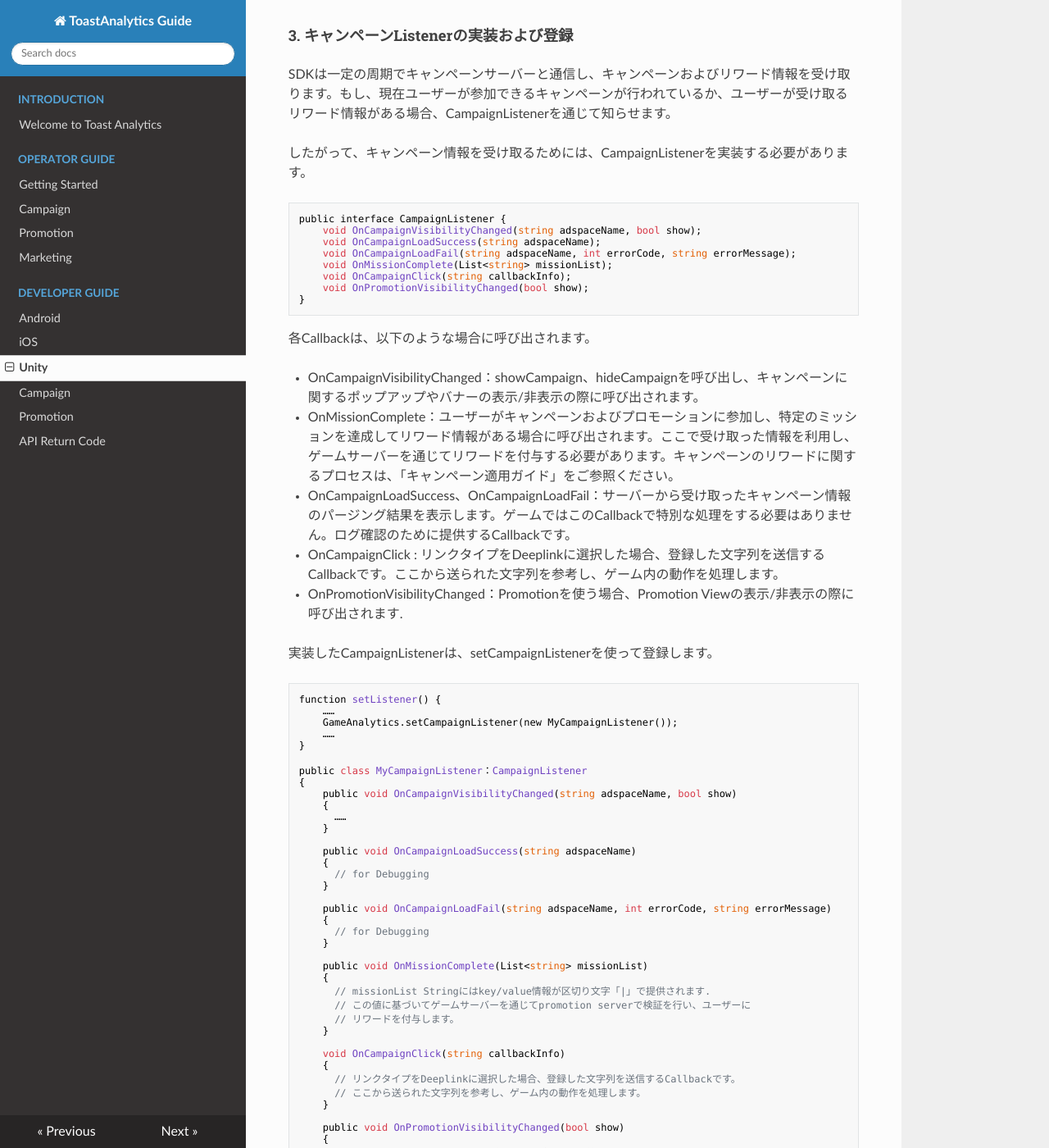
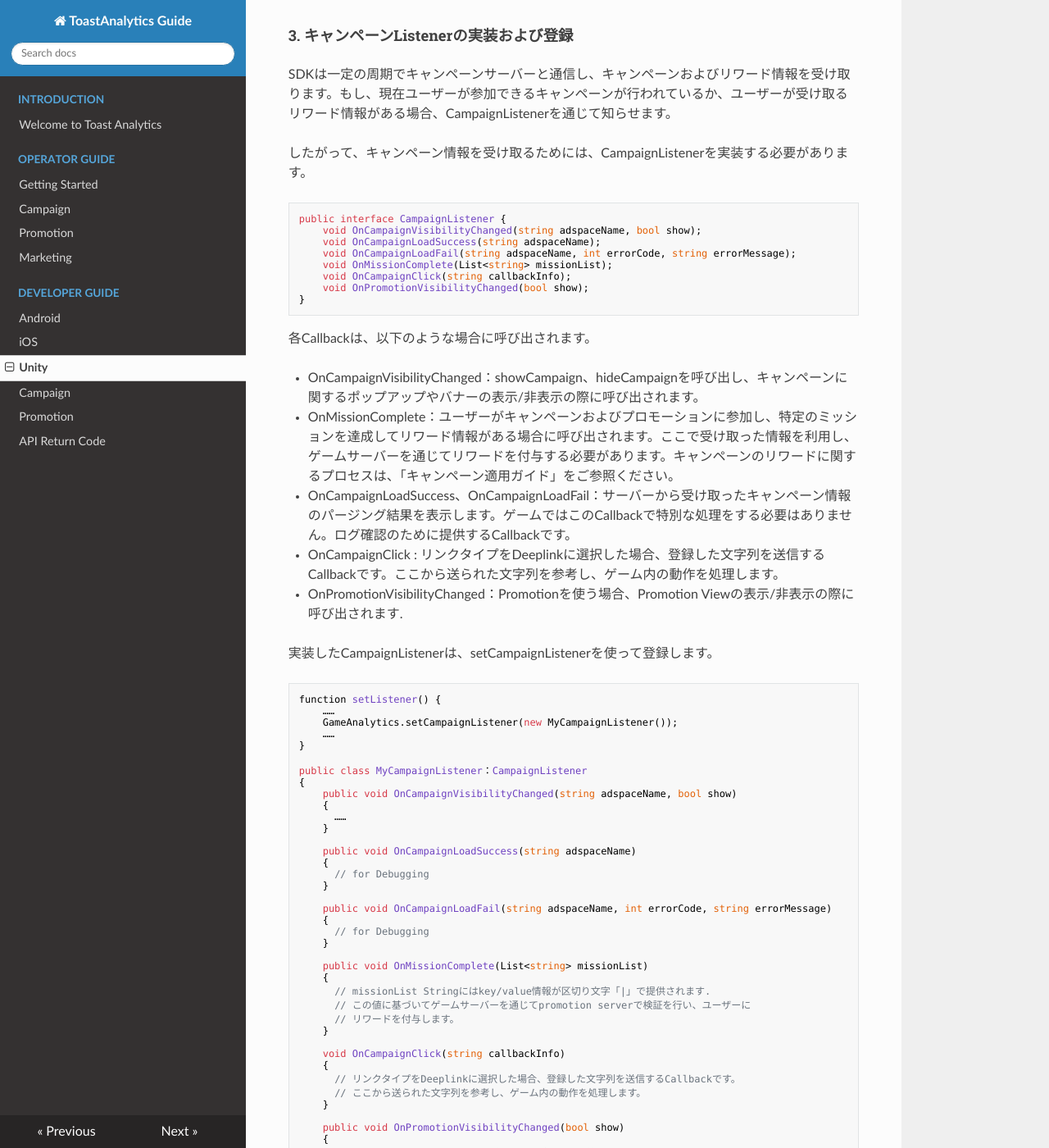
Before and after one commit to ToastAnalytics/ToastAnalytics_JA, an MkDocs documentation site: the page built from docs/Developer/6. Unity Developer Guide.md, in a window 1280 px wide and 1400 px high, scrolled down 8745 px. Shown: the whole window at 82% size. Built offline with MkDocs 1.6.1, drawn with Linux system fonts in a browser that asks for light colours; nearby versions of some CDN libraries; old or Windows-style settings are respelled for this version of MkDocs; some of the changed text lies outside the part shown.

Commit message:
Update 6. Unity Developer Guide.md

````diff
--- a/docs/Developer/6. Unity Developer Guide.md
+++ b/docs/Developer/6. Unity Developer Guide.md
@@ -81,7 +81,7 @@ SDKを使うためには、アプリ登録後に発行される「アプリ認
 GameAnalytics SDKを使うためには、SDK初期化を先に行う必要があります。
 GameAnalytics クラスのinitializeSDK関数は、SDK初期化を行う関数です。この関数は内部で必要なデータ（デバイス情報、アプリ設定情報）を確認し、ログ送信のための環境を設定する作業を行います。
 
-```c#
+```cs
 using UnityEngine;
 using System;
 using System.Collections.Generic;
@@ -120,7 +120,7 @@ Advertise IDを基準として使うのが一般的ですが、ゲームで特
 
 以下のコードは、User IDをユーザー区分基準として使う場合です。
 
-```c#
+```cs
 using UnityEngine;
 using System;
 using System.Collections.Generic;
@@ -169,7 +169,7 @@ traceDeactivationを呼び出すと、traceActivationとtraceDeactivationの間
 Background/Foregroundの移動の際、上記の関数を呼び出さないと、ゲーム利用時間を正確に測定することができないため、このAPIは必ず呼び出さなければなりません。
 DAUは一日にtraceActivationを呼び出したユーザー（Advertise IDまたはUser ID基準）の重複を除いた数値で計算されます。
 
-```c#
+```cs
 void OnApplicationPause(bool paused) {
 
     if(paused) {
@@ -191,7 +191,7 @@ Currencyは、ISO-4217(<http://en.wikipedia.org/wiki/ISO_4217>)で定義した
 $0.99の宝石を購入する場合、次のようになります。
 （ここで、「GEM_10」は、ゲームに定義されているItemのCodeです。Unit Costは、そのアイテムの単位価格、Paymentは実際にユーザーが使った金額です。Levelは購入したユーザーのLevelを入力します。）
 
-```c#
+```cs
 GameAnalytics.tracePurchase("GEM_10", 0.99f, 0.99f, "USD", 10);
 ```
 
@@ -200,13 +200,13 @@ GameAnalytics.tracePurchase("GEM_10", 0.99f, 0.99f, "USD", 10);
 IAPを通じて宝石10個を購入した場合、以下のように使います。
 （「CODE_IAP」は、ゲームに定義されているCodeです。1次通貨の場合、Typeは0、2次通貨の場合は1を使います。）
 
-```c#
+```cs
 GameAnalytics.traceMoneyAcquisition("CODE_IAP", "0", 10, 10);
 ```
 
 宝石10個でチェリーを100個購入した場合は、次のようになります。
 
-```c#
+```cs
 // 1次通貨の使用
 GameAnalytics.traceMoneyConsumption("CODE_USE_GEM", "0", 10, 10);
 
@@ -221,13 +221,15 @@ GameAnalytics.traceMoneyAcquisition("CODE_BUY_CHERRY", "1", 100, 10);
 ユーザーレベルが10に変更される場合、以下のように呼び出します。一人のユーザーのレベルは、必ず上がらなければなりません。レベルが下がるとデータを正確に測定することができません。
 例えば、「Candy Crush Sage」のようなステージ型のゲームで、ステージをレベルとして捉えます。このような場合は、ステージへの初回アクセスのみレベルアップログを記録します。もし、前のステージに戻ってプレイし直す場合、レベルアップログは残しません。
 また、他のAPIに送信されるlevel値も、現在プレイしているステージではなく、ユーザーの最高ステージをレベル値として使う必要があります。
-```c#
+
+```cs
 GameAnalytics.traceLevelUp(10);
 ```
 
 ####4. 友だち
 ユーザーの友だちの数を登録します。一般的にアプリの起動後、友だち情報の読み込みが全て完了したタイミングで呼び出します。
-```c#
+
+```cs
 GameAnalytics.traceFriendCount(100);
 ```
 
@@ -263,7 +265,7 @@ SDKは一定の周期でキャンペーンサーバーと通信し、キャン
 
 したがって、キャンペーン情報を受け取るためには、CampaignListenerを実装する必要があります。
 
-```c#
+```cs
 public interface CampaignListener {
     void OnCampaignVisibilityChanged(string adspaceName, bool show);
     void OnCampaignLoadSuccess(string adspaceName);
@@ -283,7 +285,8 @@ public interface CampaignListener {
 - OnPromotionVisibilityChanged：Promotionを使う場合、Promotion Viewの表示/非表示の際に呼び出されます.
 
 実装したCampaignListenerは、setCampaignListenerを使って登録します。
-```c#
+
+```cs
 function setListener() {
     ……
     GameAnalytics.setCampaignListener(new MyCampaignListener());
@@ -337,7 +340,8 @@ public class MyCampaignListener：CampaignListener
 showCampaign()メソッドは、該当するadspaceを使うキャンペーンがなければ動かないため、キャンペーンポップアップ/バナーを表示すると予想されるゲーム内の複数のポイントに、それぞれ違うadspaceNameで関数を呼び出しておくと、それ以降のポップアップ/バナーの表示は、別のゲームクライアントの修正無しでゲームの利用者がAnalyticsウェブサイトにキャンペーンを登録する作業だけで可能になります。
 
 Adspaceの登録方法は、「キャンペーンテストガイド」をご参照ください。
-```c#
+
+```cs
 public static int showCampaign(string adspaceName)
 public static int showCampaign(string adspaceName, AnimationType animation, int lifeTime)
 public static int hideCampaign(string adspaceName)
@@ -350,12 +354,14 @@ public static int hideCampaign(string adspaceName, AnimationType animation)
 ゲームごとに特定イベントを定義し、分析したい場合に使います。
 
 例えば、Fever Time Itemを使う場合、次のようになります。使われた全てのコードは、ゲームで定義して使います。以下の例題は、特定ステージにおけるアイテム変動を追跡するために定義したコードです。
-```c#
+
+```cs
 GameAnalytics.traceEvent("ITEM", "ITEM_USE", "FEVER", "STAGE_10", 1, 10);
 ```
 
 特定レベルにおけるボスバトルの結果を追跡する時も使います。
-```c#
+
+```cs
 GameAnalytics.traceEvent("STAGE", "STAGE_BOSS_VICTORY", "DRAGON_VALLEY", "BOSS_MOB", 1, 10);
 ```
 
@@ -385,7 +391,8 @@ Analytics設定ページでプロモーション情報を登録してから、
 「isPromotionAvailable()」でプロモーションの実施可否を確認することができます。プロモーション実施が可能な状態であれば、「getPromotionButtonImagePath()」関数を利用し、ボタン画像のパスを確認して、ゲームで適切な場所にボタンを作成します（ボタン画像はPNGタイプで保存します）。
 
 （Analytics設定に登録した画像を使わず、ゲーム配信パッケージに含まれている画像を使ってボタンを作成することも可能です。ただし、この場合も、プロモーションの実施可否を必ず確認-isPromotionAvailable-した後、ボタンを作成する必要があります。）
-```c#
+
+```cs
 if (GameAnalytics.isPromotionAvailable() == true) {
     Debug.Log ("Show Toast Promotion Button");
     string buttonImagePath = GameAnalytics.getPromotionButtonImagePath();
@@ -403,7 +410,8 @@ if (GameAnalytics.isPromotionAvailable() == true) {
 プロモーションボタンをタッチする場合、「launchPromotionPage()」を呼び出し、プロモーションを実施します。
 
 （プロモーションのリワード付与有無を確認するためにユーザーIDを使います。 launchPromotionPageを呼び出す前にsetUserIdを呼び出し、ユーザーIDを入力する必要があります。プロモーションを使う状況であるため、setUserIdの2番目の引数を「true」に設定します。）
-```c#
+
+```cs
 private void touchPromotionButton() {
     ……
     GameAnalytics.launchPromotionPage();
@@ -418,6 +426,7 @@ Promotion Viewが実行されてから消える際、「OnPromotionVisibilityCha
 横/縦画面を固定させるためには、android:screenOrientationを利用すると設定できます。
 
 (<http://developer.android.com/guide/topics/manifest/activity-element.html#screen>)
+
 ```xml
 <activity
     android:configChanges="keyboard|keyboardHidden|orientation|
@@ -428,6 +437,7 @@ Promotion Viewが実行されてから消える際、「OnPromotionVisibilityCha
 さらに、アプリインストール/起動時に広告効果を測定するために、Install Receiverを登録する必要があります。
 
 Install Receiverはプロモーションを通じてアプリをインストールした場合（Google Playのみ可能）、効果測定のために必要です。Execution Receiverは、アプリがインストールされている場合、プロモーションを通じて実施効果を測定するために必要です。
+
 ```xml
 <receiver android:name="com.toast.android.analytics.InstallReferrerReceiver" android:exported="true">
     <intent-filter>
@@ -459,7 +469,8 @@ Install Receiverはプロモーションを通じてアプリをインストー
 特定区間における所要時間が測定できます。例えば、チュートリアルの所要時間やSceneの切替にかかる時間を測定したい場合など、時間の測定が必要な任意区間で使用できます。
 
 Intro Sceneを読み込む時間を測定したい場合、以下のように使います。「INTRO_LOADING」は、特定区間に対し、ゲームで定義する値です。
-```c#
+
+```cs
 void onStart() {
     GameAnalytics.traceStartSpeed("INTRO_LOADING");
 }
@@ -474,7 +485,7 @@ void onLoadCompleted() {
 Facebook広告を通じたアプリインストールを追跡できます。本機能は、Facebookで提供しているDeep Linking機能を参照します。上記に関する詳細及びテスト方法は、Facebook提供のドキュメント（https://developers.facebook.com/docs/app-ads/deep-linking）を参考にしてください。FB.Mobile.FetchDeferredAppLinkDataは、Facebook SDKで提供しているAPIです。
 (https://developers.facebook.com/docs/unity/reference/current/FB.Mobile.FetchDeferredAppLinkData)
 
-```c#
+```cs
 FB.Mobile.FetchDeferredAppLinkData(DeepLinkCallback);
 
 void DeepLinkCallback(IAppLinkResult result) {
@@ -492,7 +503,8 @@ void DeepLinkCallback(IAppLinkResult result) {
 この関数は、initializeSDK以前/以降、どちらも呼び出し可能です。デフォルト値は、setDebugMode(false)です。
 
 （アンドロイドではlog tagが「Analytics:」から始まります。Eclipseでlog cat filterを「Analytics」に指定すれば、SDKで発生するログを確認することができます。）
-```c#
+
+```cs
 void Start () {
      … …
      GameAnalytics.setDebugMode(true);
@@ -508,6 +520,7 @@ void Start () {
 ```
 
 デバッグモードが有効になった場合、ログ送信内容を確認することができます。ログを送信し、それに対するレスポンスログを確認することで、ログが正常に送信されたかが確認できます。収集済みのデータのサーバーへの送信が正常終了すると、以下のようなログ文字列が表示されます（\*\*\*は、場合によって違う値になります）。
+
 ```
 Android：server response (***)：200 OK
 iOS：RequestWorkerThread::didReceiveResponse - <NSHTTPURLResponse: ***> { URL: *** } { status code: 200002C
@@ -524,7 +537,7 @@ Device情報を確認するために使うKeyです。
 - public static final String DEVICE_INFO_PUSH_USERID = “pushUserId”;
 - public static final String DEVICE_INFO_CAMPAIGN_USERID = ”campaignUserId”;
 
-```
+```cs
 void printDeviceInfo() {
      string deviceID = GameAnalytics.getDeviceInfo(GameAnalytics.DEVICE_INFO_DEVICEID);
      string pushUserID = GameAnalytics.getDeviceInfo(GameAnalytics.DEVICE_INFO_PUSH_USERID);
@@ -535,7 +548,8 @@ void printDeviceInfo() {
 
 ####3. SDKバージョンの確認
 SDKバージョンは、「PluginVersion」classで確認することができます。
-```
+
+```cs
 namespace Toast.Analytics
 {
     public class PluginVersion
````
